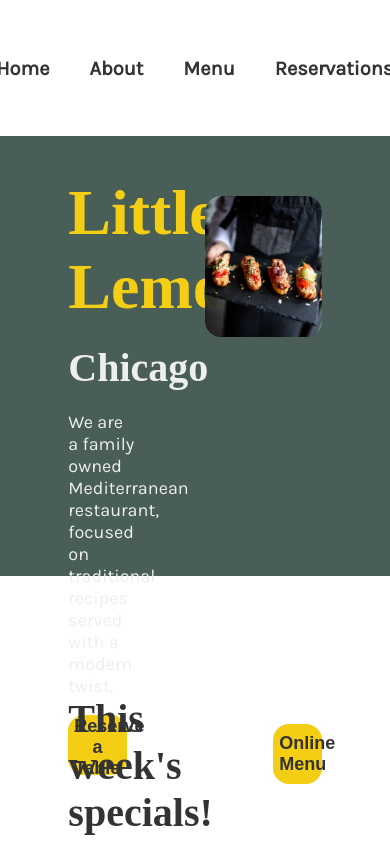
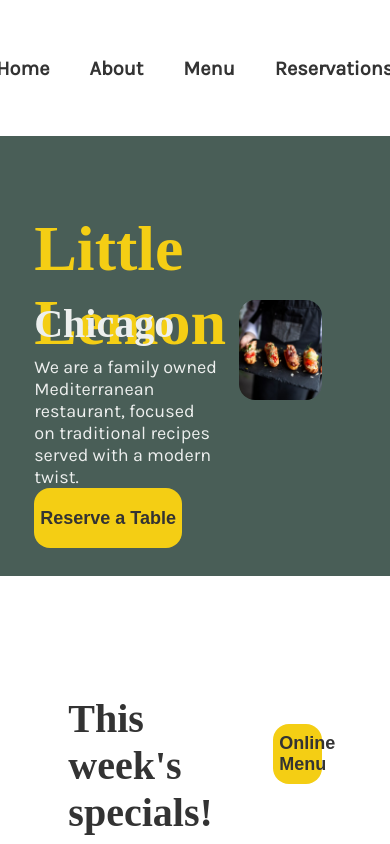
Before and after one commit to LynnEdwardMcqueen/capstone, a React (Create React App) app: page / in a window 390 px wide. Shown: the top 844 px of the page. Built offline with nearby package versions, Linux system fonts and the light colour scheme; a web font is replaced by a local one.

Commit message:
Adds responsiveness to the Hero section down to tablet dimensions.

```diff
--- a/package.json
+++ b/package.json
@@ -3,6 +3,11 @@
   "version": "0.1.0",
   "private": true,
   "dependencies": {
+    "@fortawesome/fontawesome-svg-core": "^6.5.1",
+    "@fortawesome/free-brands-svg-icons": "^6.5.1",
+    "@fortawesome/free-regular-svg-icons": "^6.5.1",
+    "@fortawesome/free-solid-svg-icons": "^6.5.1",
+    "@fortawesome/react-fontawesome": "^0.2.0",
     "@testing-library/jest-dom": "^5.17.0",
     "@testing-library/react": "^13.4.0",
     "@testing-library/user-event": "^13.5.0",
--- a/src/component/Hero.css
+++ b/src/component/Hero.css
@@ -1,6 +1,6 @@
 
 .hero-grid {
-    grid-template-rows: 40px 1fr 100px;
+    grid-template-rows: 60px 16px 88px 56px 1fr 1fr;
 }
 #hero-section {
     height: 440px;
@@ -12,20 +12,29 @@
 }
 
 #hero-title {
+    margin-top: 0;
+    margin-bottom: 0;
     font-size: 64px;
-    margin-top: 40px;
-    margin-bottom: 20px;
+    grid-row: 3;
+    grid-column: 3 / 7;
 }
 
 #hero-subtitle {
     font-size: 40px;
-    margin: 20px 0;
+    margin: 0;
+    grid-row: 4;
+    grid-column: 3 / 7;
 }
 
 #hero-description {
-    width: 58%;
+    width: 70%;
+    grid-row: 5;
+    grid-column: 3/7;
     font-size: 18px;
+    margin: 0;
 }
+
+
 #hero-image-container {
     grid-column: 7 / 11;
     grid-row: 2;
@@ -34,11 +43,66 @@
 }
 
 #hero-image {
-    margin-top : 60px;
     border-radius: 16px;
     width: 100%;
 }
 
-#hero-text Button {
+#reservation-button {
     width: 50%;
+    grid-row: 6;
+    grid-column: 3 / 7;
 }
+
+@media screen and (max-width: 1115px) {
+    #hero-title {
+        grid-column: 3 / 10;
+    }
+
+    #hero-image-container {
+        grid-column: 8 / 11;
+        grid-row: 3 / 6;
+        justify-self: end;
+    }
+
+    #hero-image {
+        border-radius: 16px;
+        width: 100%;
+        object-fit: cover;
+    }
+
+    #hero-description {
+        grid-column: 3 / 7;
+        width: 100%;
+    }
+
+    #reservation-button {
+        width: 75%;
+    }
+}
+
+@media screen and (max-width: 890px) {
+
+    #hero-image-container {
+        grid-column: 8 / 11;
+        grid-row: 4 / 6;
+        justify-self: end;
+    }
+
+    #hero-description {
+        grid-column: 2 / 8;
+        width: 100%;
+    }
+
+    #hero-title {
+        grid-column: 2 / 12;
+    }
+
+    #hero-subtitle {
+        grid-column: 2 / 6;
+    }
+
+    #reservation-button {
+        grid-column: 2 / 7;
+        width: 100%;
+    }
+}
--- a/src/component/Hero.js
+++ b/src/component/Hero.js
@@ -5,13 +5,14 @@ import Button from "./Button"
 function Hero() {
     return(
         <section id = "hero-section" className = "primary-color-green" >
-                <div className = "grid-container" >
-                    <div id = "hero-text">
-                        <h1 id = "hero-title" className = "primary-color-yellow-text">Little Lemon</h1>
-                        <h2 id = "hero-subtitle" className = "highlight-color-off-white-text" >Chicago</h2>
-                        <p id = "hero-description" className = "highlight-color-off-white-text">We are a family owned Mediterranean restaurant, focused on traditional recipes served with a modern twist.</p>
+                <div className = "grid-container hero-grid" >
+                    <h1 id = "hero-title" className = "primary-color-yellow-text">Little Lemon</h1>
+                    <h2 id = "hero-subtitle" className = "highlight-color-off-white-text" >Chicago</h2>
+                    <p id = "hero-description" className = "highlight-color-off-white-text">We are a family owned Mediterranean restaurant, focused on traditional recipes served with a modern twist.</p>
+                    <div id = "reservation-button" >
                         <Button id = "reservation-button" className = "primary-color-yellow primary-color-black-text" message = "Reserve a Table" />
                     </div>
+
 
                     <div id = "hero-image-container">
                         <img src = {bruschetta} id = "hero-image"    />
```
Also changed, not shown: 1 other file (tests, documents, lock files or other folders).
